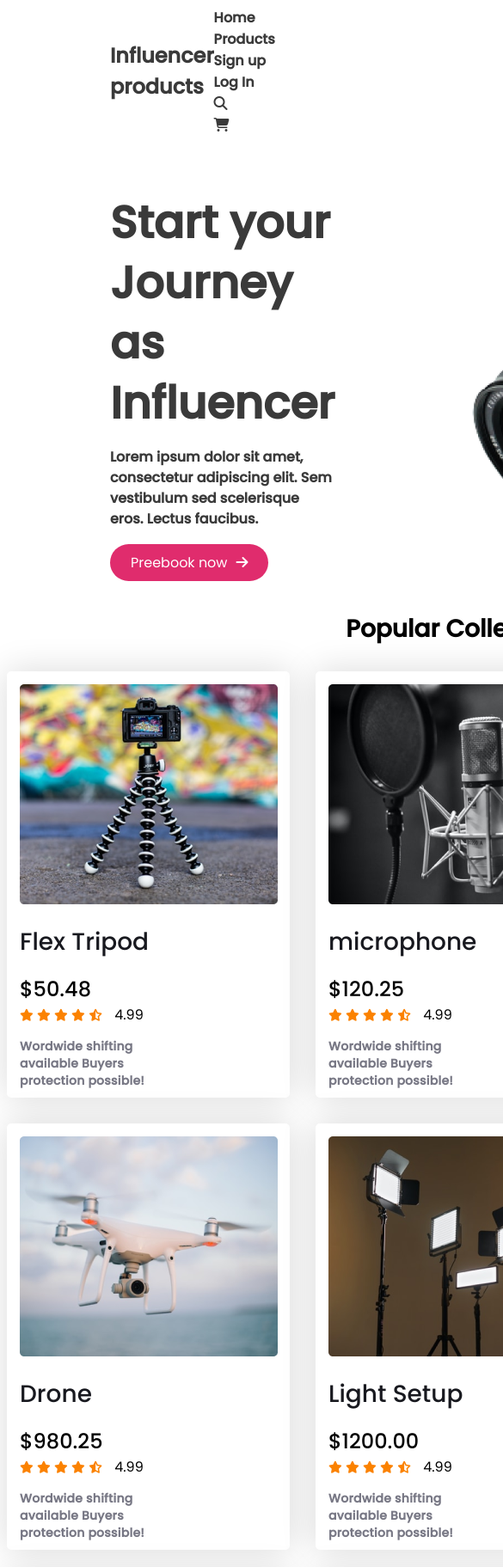
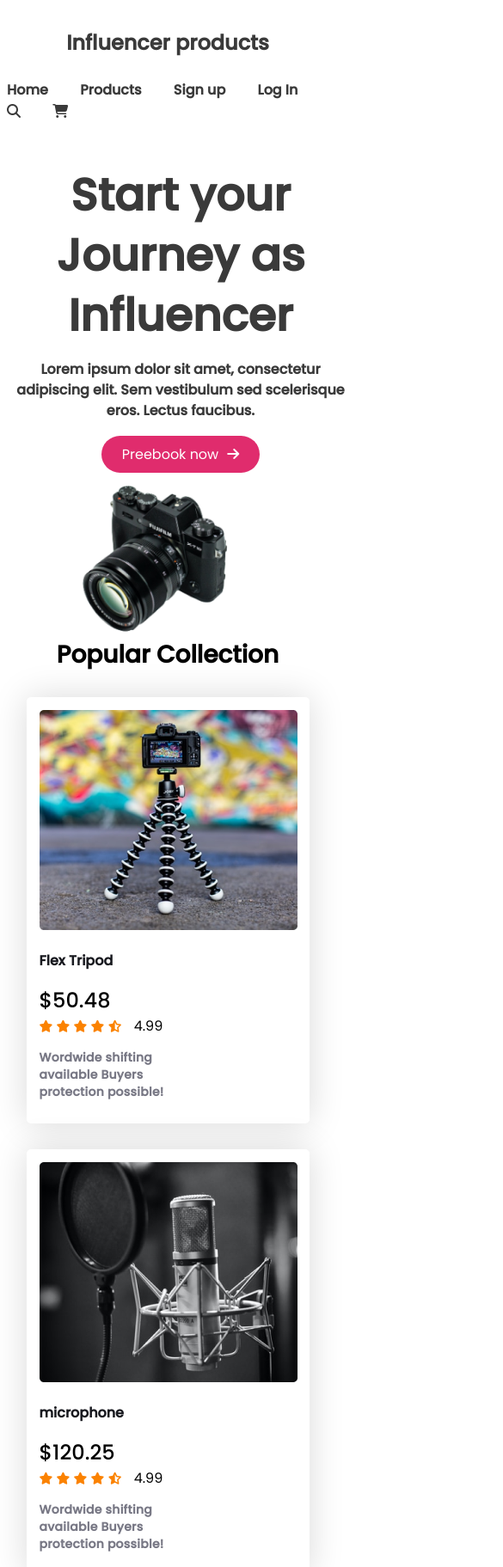
Before and after one commit to prosaiful37/Assignment-2, a plain HTML site: page index.html in a window 390 px wide. Shown: the top 1823 px of the page at 86% size, 585 px wide, since content can reach past the window. Drawn offline with Linux system fonts and the light colour scheme.

Commit message:
mobile device ready

```diff
--- a/asset/css/style.css
+++ b/asset/css/style.css
@@ -8,9 +8,10 @@ body{
 }
 
 .container{
-    max-width: 1550px;
-    margin-left: 120px;
-    margin-right: 120px;
+    width: 1450px;
+    height: 50%;
+    padding-left: 120px;
+    margin: auto;
 }
 main{
     margin-bottom: 100px;
@@ -19,7 +20,6 @@ main{
     display: grid;
     grid-template-columns: repeat(2, 1fr);
     align-items: center;
-    /* justify-items: center; */
     margin-bottom: 50px;
 }
 .logo h3{
@@ -37,17 +37,11 @@ nav a{
     color: #3A3A3A;
 }
 /* header end */
-.banner-area{
-    max-width: 1550px;
-    margin-left: 120px;
-    margin-right: 120px;
-}
+
 .banner{
     display: grid;
     grid-template-columns: repeat(2, 1fr);
     align-items: center;
-    justify-items: center;
-    grid-column-gap: 130px;
 }
 .meain-title{
     font-style: normal;
@@ -56,6 +50,10 @@ nav a{
     line-height: 70px;
     margin: 0px;
     color:#3A3A3A;
+}
+.banner-title{
+    width: 582px;
+    height: 270px;
 }
 .banner-title p{
     font-style: normal;
@@ -72,15 +70,24 @@ nav a{
     background: #E02C6D;
     color: white;
     padding: 10px 24px;
+    font-size: 16px;
     border-radius: 41px;
 
+
+}
+.banner-title a:hover{
+    padding: 15px 25px;
+    font-size: 20px;
+    background-color: lightpink;
+    color: black;
+    transition: 0.5s;
 }
 .arro{
     padding-left: 10px;
 }
 .banner-image{
-    width: 475px;
-    height: 475px;
+    width: 440px;
+    height: 414px;
 }
 .banner-image img{
     width: 440px;
@@ -89,7 +96,27 @@ nav a{
     margin-bottom: 30px ;
     margin-right: 30px;
     margin-left: 0px;
+
 }
+/*banner area end */
+.company-brand{
+    width: 1110px;
+    height: 110px;
+    margin: auto;
+    border-top: 1px solid lightgrey;
+    border-bottom: 1px solid lightgrey;
+    padding: 60px;
+}
+.company-brands{
+    display: grid;
+    grid-template-columns: repeat(7, 1fr);
+
+}
+.single-logos a img{
+    width: 55.05px;
+    height: 31.06px;
+}
+
 /* -----------------------------------------------------------main slider section style end
 ---------------------------------------------------------------- */
 .product-area{
@@ -215,3 +242,73 @@ footer{
     background-color: #22213C;
     border-radius: 50%;
 }
+/*  media query for responsive website */
+/* for mobile device */
+@media only screen and (max-width:688px){
+    .container{
+        width: 100%;
+        padding: 0px;
+        margin: auto;
+    }
+    .hero-area, .logo-menu{
+        display: grid;
+        grid-template-columns: repeat(1, 1fr);
+        justify-items: center;
+
+
+    }
+    .banner-area{
+        margin-bottom: 50px;
+    }
+    .banner{
+        display: grid;
+        grid-template-columns: repeat(1, 1fr);
+        justify-items: center;
+
+    }
+    .banner-title{
+        width: 404px;
+        height: 222px;
+        margin-bottom: 20px;
+        text-align: center;
+    }
+    .banner-image{
+        width: 257px;
+        height: 257px;
+
+    }
+    .banner-image img{
+        width: 202px;
+        height: 190px;
+        margin-top: 120px;
+
+    }
+    .product-area{
+        width: 329px;
+        height: 4504px;
+    }
+    .product-title{
+        font-weight: 600;
+        font-size: 16px;
+    }
+    .products{
+        display: grid;
+        grid-template-columns: repeat(1, 1fr);
+        justify-items: center;
+    }
+    .product{
+        width: 329px;
+        height: 476px;
+    }
+    main{
+        width: 329px;
+        height: 4504px;
+        margin: auto;
+    }
+
+
+
+
+
+
+}
--- a/index.html
+++ b/index.html
@@ -37,6 +37,7 @@
     </header>
     <!-- header section end -->
     <section class="banner-area">
+        <div class="container">
             <div class="banner">
                 <div class="banner-title">
                     <h1 class="meain-title">Start your Journey as
@@ -48,8 +49,38 @@
                     <img src="asset/images/images/main-camera.png" alt="">
                 </div>
             </div>
+        </div>
     </section>
     <!-- meain banner area end -->
+    <!-- <section class="brands">
+        <div class="company-brand">
+            <div class="company-brands">
+                <div class="single-logos">
+                    <a href="#"><img src="asset/images/logos/Alibaba.svg" alt=""></a>
+                </div>
+                <div class="single-logos">
+                    <a href="#"><img src="asset/images/logos/Amazon.svg" alt=""></a>
+                </div>
+                <div class="single-logos">
+                    <a href="#"><img src="asset/images/logos/Daraz.pk Logo.svg" alt=""></a>
+                </div>
+                <div class="single-logos">
+                    <a href="#"><img src="asset/images/logos/Ebay.svg" alt=""></a>
+                </div>
+                <div class="single-logos">
+                    <a href="#"><img src="asset/images/logos/Rakuten.svg" alt=""></a>
+                </div>
+                <div class="single-logos">
+                    <a href="#"><img src="asset/images/logos/Target.svg" alt=""></a>
+                </div>
+                <div class="single-logos">
+                    <a href="#"><img src="asset/images/logos/Walmart.svg" alt=""></a>
+                </div>
+            </div>
+        </div>
+
+    </section> -->
+    <!-- brand area end -->
     <main>
         <section class="product-area">
             <h3 class="section-title">Popular Collection</h3>
```
Lines whose indentation alone changed are shown as unchanged.
